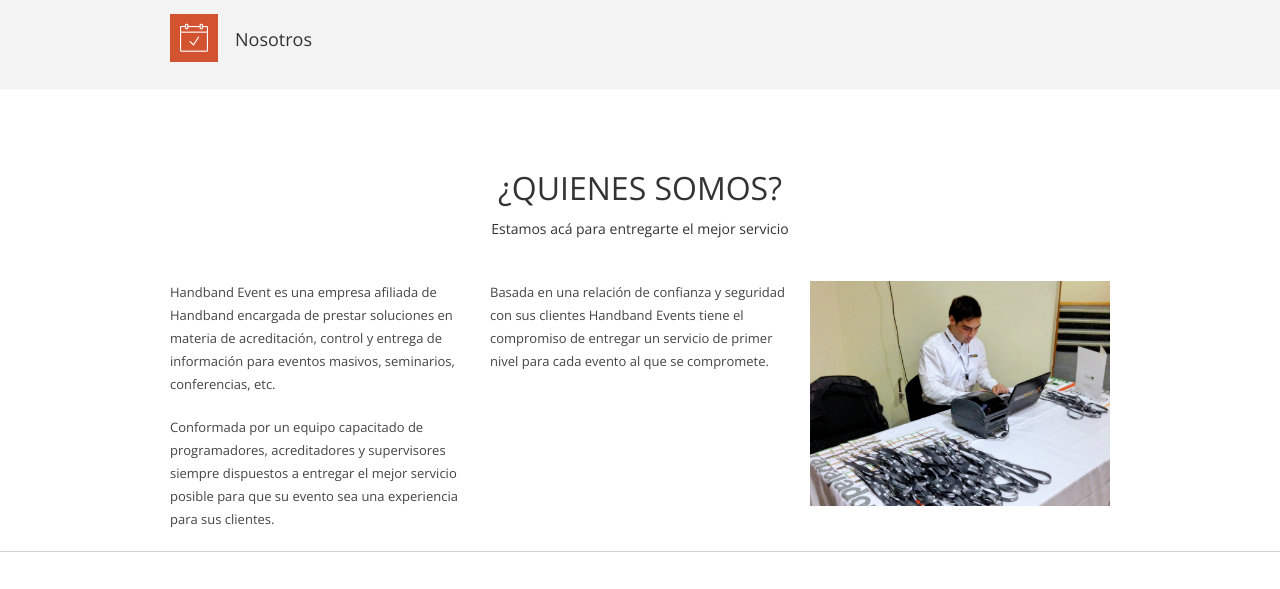
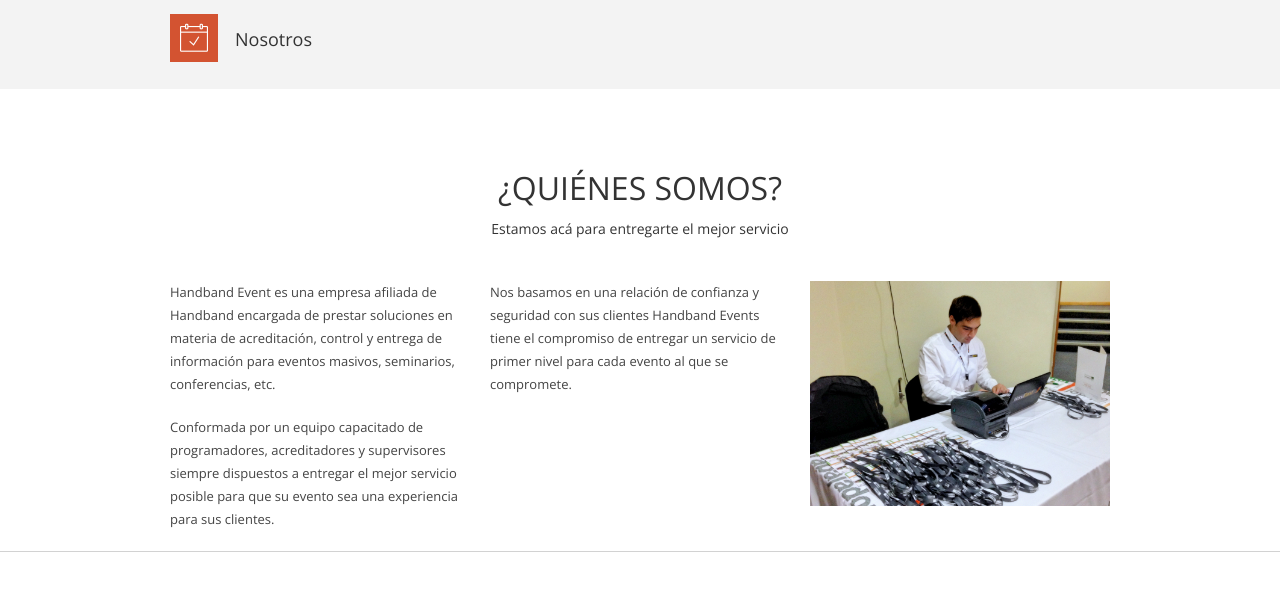
Before and after one commit to donwea/handbandevents, a plain HTML site: page about.html in a window 1280 px wide. Shown: the part 157-746 px from the top of the page. Drawn offline with nearby package versions, Linux system fonts and the light colour scheme; some packages are replaced by stand-ins of ours.

```diff
--- a/about.html
+++ b/about.html
@@ -205,7 +205,7 @@
 
         <div class="headline">
 
-            <h1>¿Quienes somos?</h1>
+            <h1>¿Quiénes somos?</h1>
             <h5>Estamos acá para entregarte el mejor servicio</h5>
 
         </div>
@@ -244,7 +244,7 @@
             <div class="span4">
 
                 <p>
-                    Basada en una relación de confianza y seguridad con sus clientes Handband Events tiene el compromiso de entregar un servicio de primer nivel para cada evento al que se compromete.
+                    Nos basamos en una relación de confianza y seguridad con sus clientes Handband Events tiene el compromiso de entregar un servicio de primer nivel para cada evento al que se compromete.
 
                 </p>
 
```
Also changed, not shown: _index.html (+2 -2 lines), acreditacion.html (+1 -1 lines), 1 other file.
